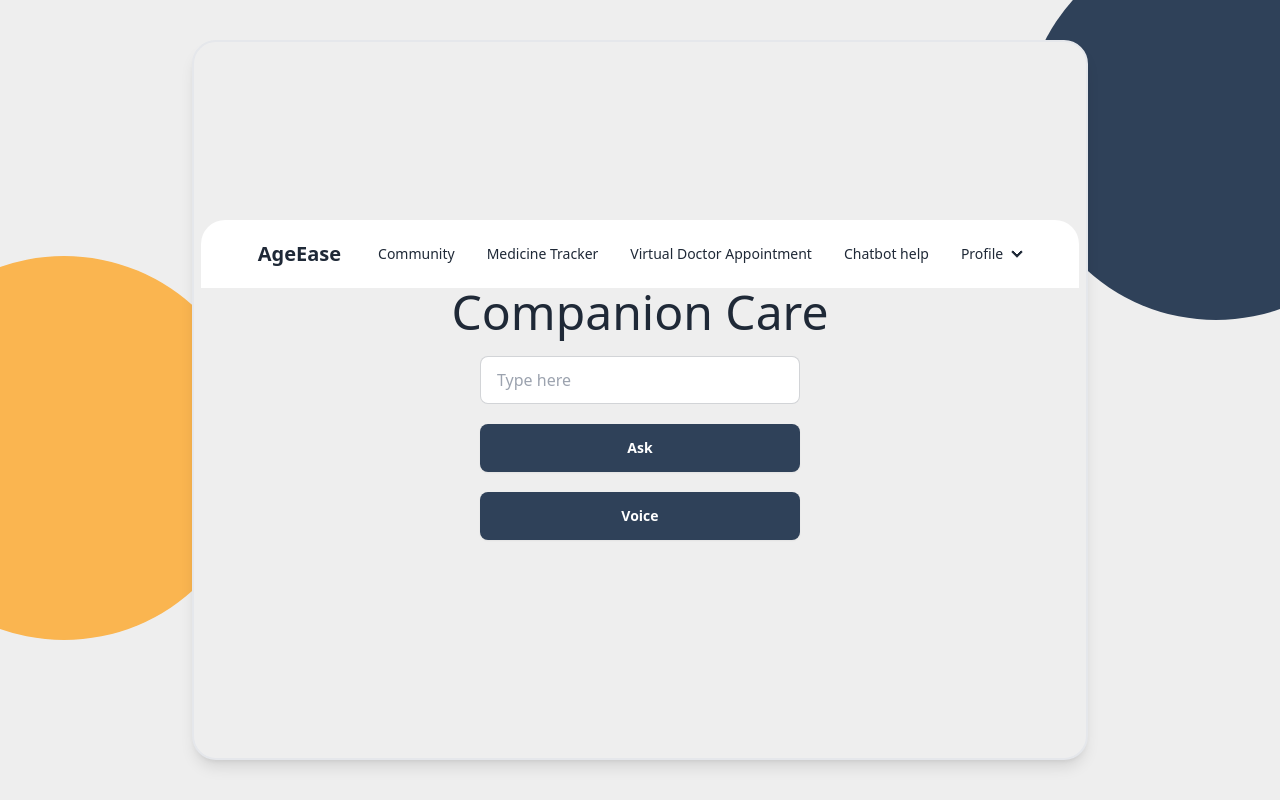
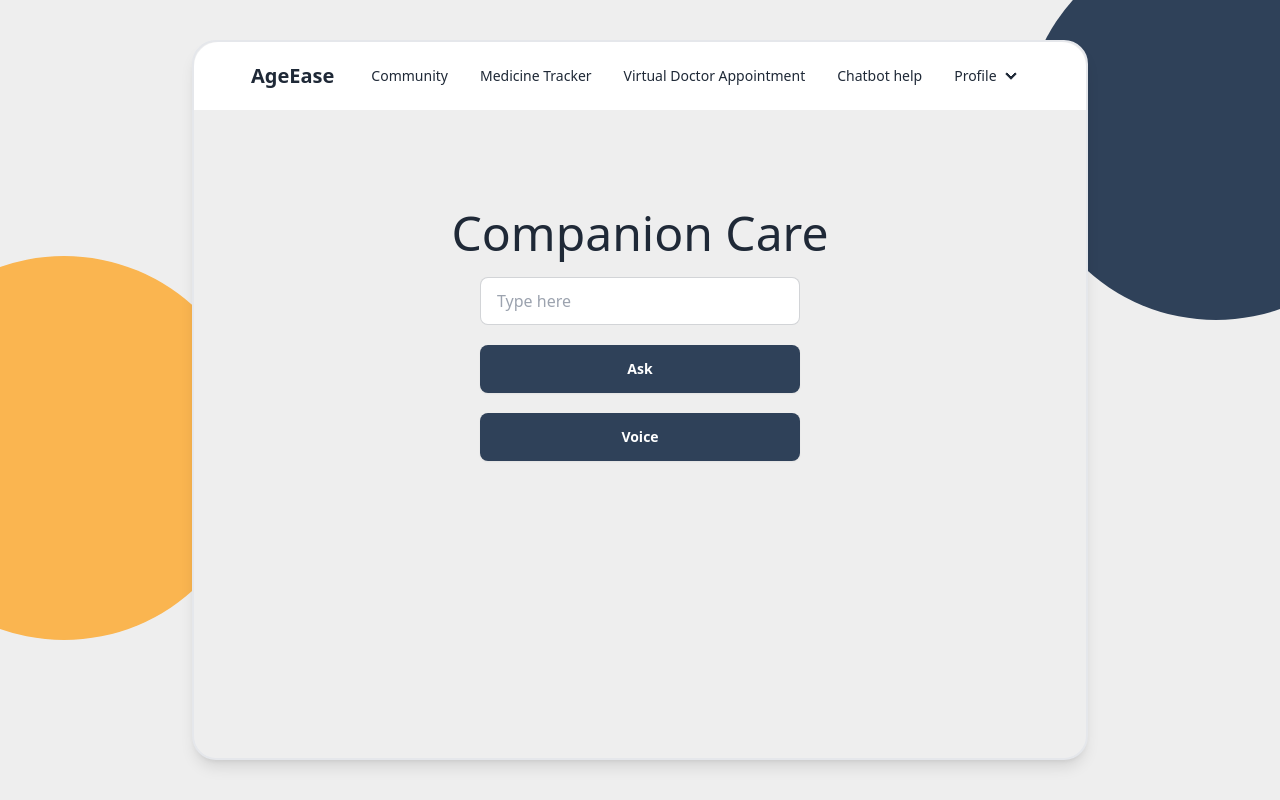
Before and after one commit to lakshay007/AgeEase, a SvelteKit app in the folder frontend/: page /help in a window 1280 px wide. Built offline with nearby package versions, Linux system fonts and the light colour scheme.

Commit message:
small fix

```diff
--- a/frontend/src/routes/help/+page.svelte
+++ b/frontend/src/routes/help/+page.svelte
@@ -74,25 +74,27 @@
     })
 </script>
 
-<main>
+<main class="h-full w-full flex flex-col">
     <Nav class="rounded-3xl" />
-    <div class="flex flex-col justify-center items-center gap-y-5">
+    <div class="grow flex flex-col justify-center items-center gap-y-5">
         <div class="text-5xl">Companion Care</div>
         <input bind:value={question} type="text" placeholder="Type here" class="input input-bordered input-black w-[25vw]"/>
         <button on:click={handlehelp} class="btn btn-primary w-[25vw] bg-[#2f4159] text-white border-0">Ask</button>
         <button on:click={vc} class="btn btn-primary w-[25vw] bg-[#2f4159] text-white border-0">Voice</button>
     </div>
-    <div class="words flex flex-col justify-center items-center gap-3" contenteditable>
+    <div class="grow words flex flex-col justify-center items-center gap-3" contenteditable>
         <p id="p"></p>
 
-        <div class="m-5 flex flex-row gap-5 justify-center items-center">
+        <div class="flex flex-row justify-center items-center">
             {#if loaded}
             <div class="w-[35vw] h-[20vh] overflow-y-scroll bg-white rounded-xl">
             <p class="text-lg semibold m-5"> {res.content} </p>
             </div>
             {:else if loaded === false}
+            <div class="flex flex-row gap-3 items-center justify-center">
             <p class="text-lg">Loading</p>
             <span class="loading loading-spinner loading-lg"></span>
+            </div>
             {:else}
             {/if}
         </div>
```
